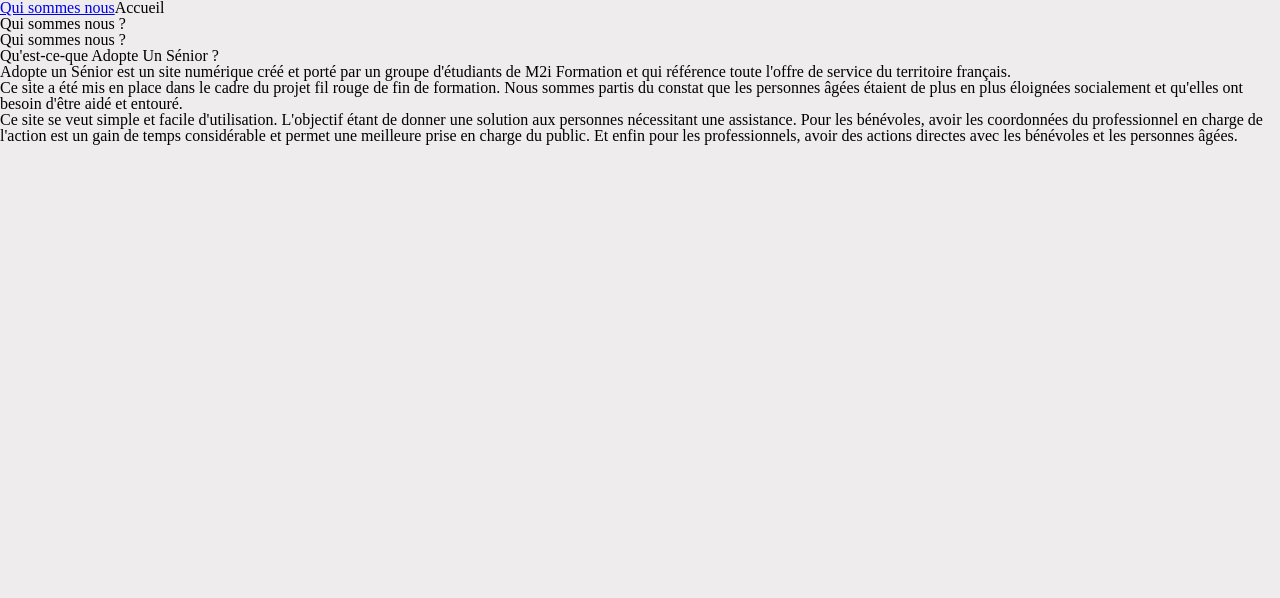
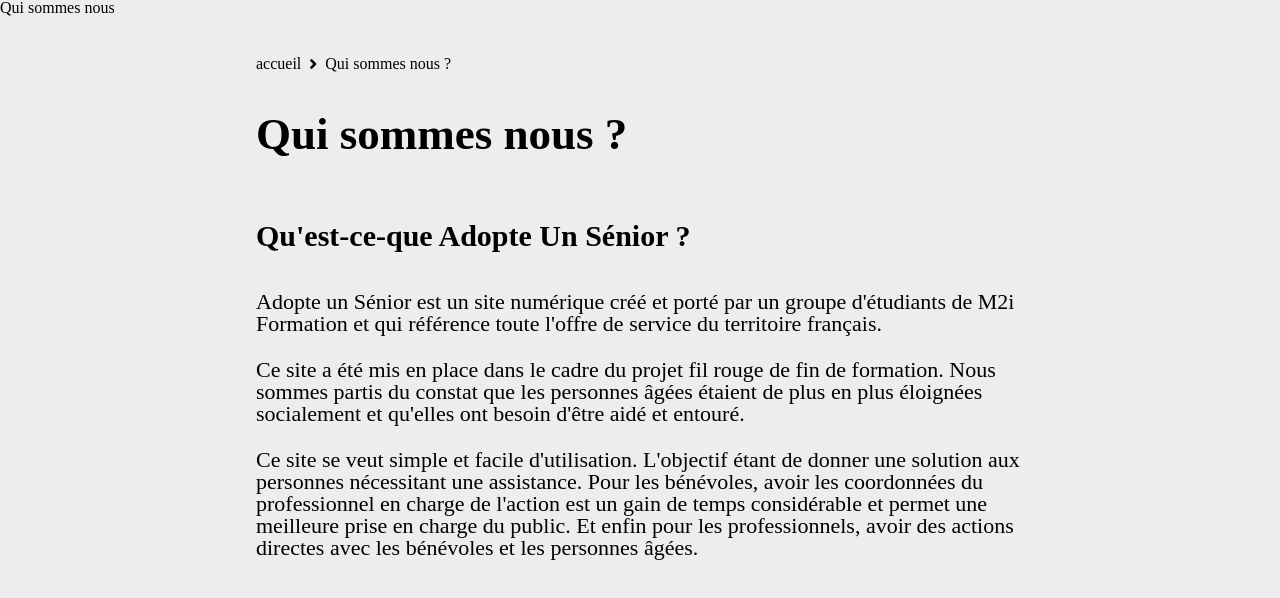
Before and after one commit to Tomtom-dev/Adopte-un-senior, an Angular app: page /quisommesnous in a window 1280 px wide. Shown: the top 598 px of the page. Built offline with nearby package versions, Linux system fonts and the light colour scheme.

Commit message:
scss page qui sommes nous

```diff
--- a/src/app/qui-sommes-nous/qui-sommes-nous.component.html
+++ b/src/app/qui-sommes-nous/qui-sommes-nous.component.html
@@ -1,14 +1,29 @@
-<a>Accueil</a><i class="fas fa-angle-right"></i>
-<p>Qui sommes nous ?</p>
+<div class="qui">
+    <div class="link">
+        <a href="#">accueil</a><i class="fas fa-angle-right"></i>
+        <p>Qui sommes nous ?</p>
+    </div>
 
-<h1>Qui sommes nous ?</h1>
+    <h1>Qui sommes nous ?</h1>
 
-<h2>Qu'est-ce-que Adopte Un Sénior ?</h2>
-<p>Adopte un Sénior est un site numérique créé et porté par un groupe d'étudiants de M2i Formation et qui référence
-    toute l'offre de service du territoire français.</p>
-<p>Ce site a été mis en place dans le cadre du projet fil rouge de fin de formation. Nous sommes partis du constat que
-    les personnes âgées étaient de plus en plus éloignées socialement et qu'elles ont besoin d'être aidé et entouré.</p>
-<p>Ce site se veut simple et facile d'utilisation. L'objectif étant de donner une solution aux personnes nécessitant une
-    assistance. Pour les bénévoles, avoir les coordonnées du professionnel en charge de l'action est un gain de temps
-    considérable et permet une meilleure prise en charge du public. Et enfin pour les professionnels, avoir des actions
-    directes avec les bénévoles et les personnes âgées.</p>
+    <div class="explications">
+        <h2>Qu'est-ce-que Adopte Un Sénior ?</h2>
+        <p>Adopte un Sénior est un site numérique créé et porté par un groupe d'étudiants de M2i Formation et qui
+            référence
+            toute l'offre de service du territoire français.</p>
+        <p>Ce site a été mis en place dans le cadre du projet fil rouge de fin de formation. Nous sommes partis du
+            constat
+            que
+            les personnes âgées étaient de plus en plus éloignées socialement et qu'elles ont besoin d'être aidé et
+            entouré.
+        </p>
+        <p>Ce site se veut simple et facile d'utilisation. L'objectif étant de donner une solution aux personnes
+            nécessitant
+            une
+            assistance. Pour les bénévoles, avoir les coordonnées du professionnel en charge de l'action est un gain de
+            temps
+            considérable et permet une meilleure prise en charge du public. Et enfin pour les professionnels, avoir des
+            actions
+            directes avec les bénévoles et les personnes âgées.</p>
+    </div>
+</div>
--- a/src/app/qui-sommes-nous/qui-sommes-nous.component.scss
+++ b/src/app/qui-sommes-nous/qui-sommes-nous.component.scss
@@ -0,0 +1,29 @@
+.qui{
+    width: 60%;
+    margin: auto;
+}
+.link{
+    display: flex;
+    align-content: center;
+    margin: 5vh 0;
+    i{
+        margin: 0 1vh;
+    }
+}
+
+h1{
+    font-size: 45px;
+    font-weight: bold;
+    margin-bottom: 8vh;
+}
+.explications{
+    h2{
+        font-size: 30px;
+        font-weight: bold;
+        margin-bottom: 5vh;
+    }
+    p{
+        font-size: 22px;
+        margin: 3vh 0;
+    }
+}
--- a/src/index.html
+++ b/src/index.html
@@ -5,6 +5,7 @@
   <title>AdopteUnSeniorFront</title>
   <base href="/">
   <meta name="viewport" content="width=device-width, initial-scale=1">
+  <link rel="stylesheet" href="//use.fontawesome.com/releases/v5.0.7/css/all.css">
   <link rel="icon" type="image/x-icon" href="favicon.ico">
 </head>
 <body>
--- a/src/styles.scss
+++ b/src/styles.scss
@@ -41,6 +41,10 @@
 	border-collapse: collapse;
 	border-spacing: 0;
 }
+a{
+	color: black;
+	text-decoration: none;
+}
 
 body{
     background-color: rgb(238, 236, 236);
```
